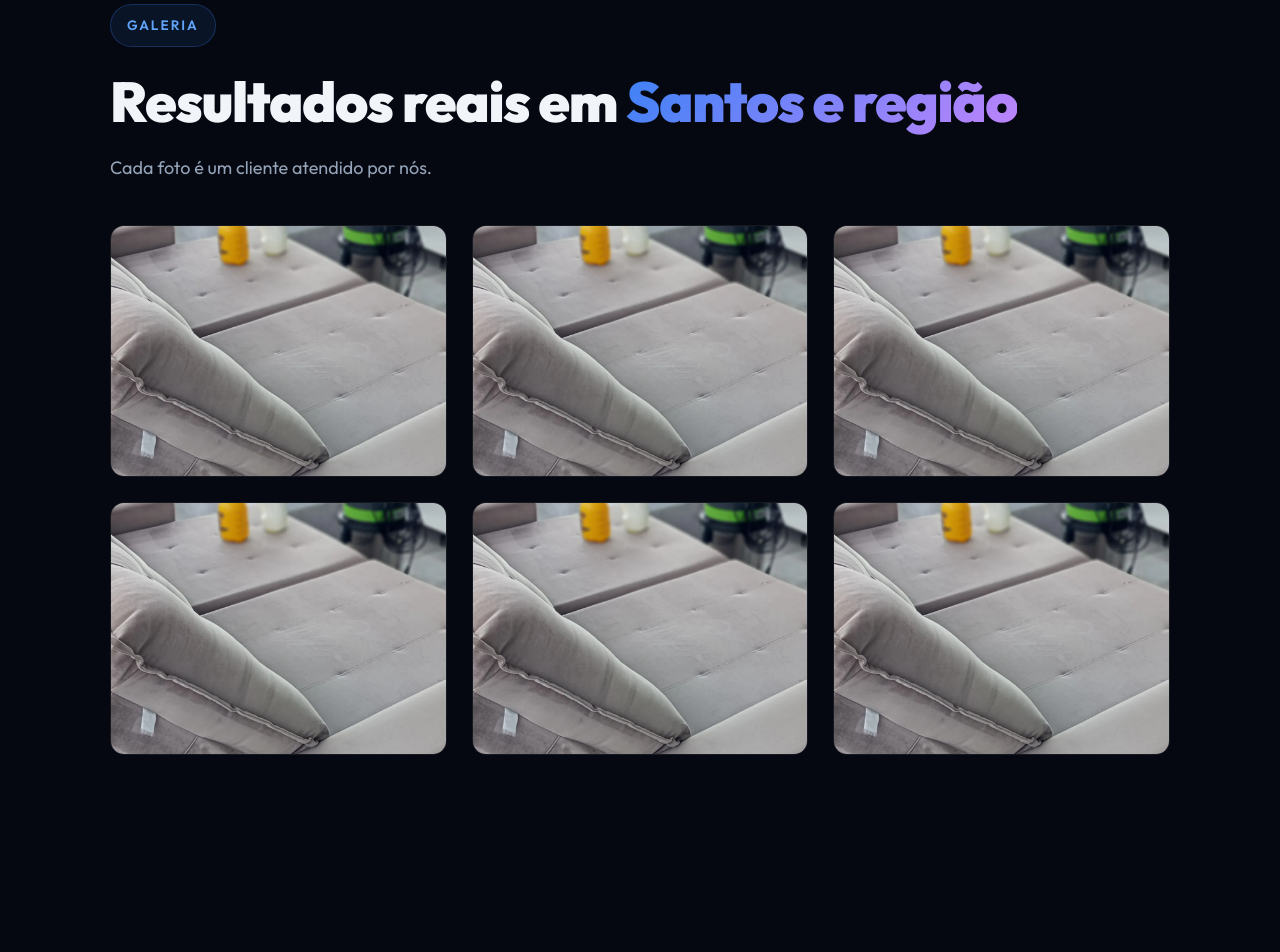
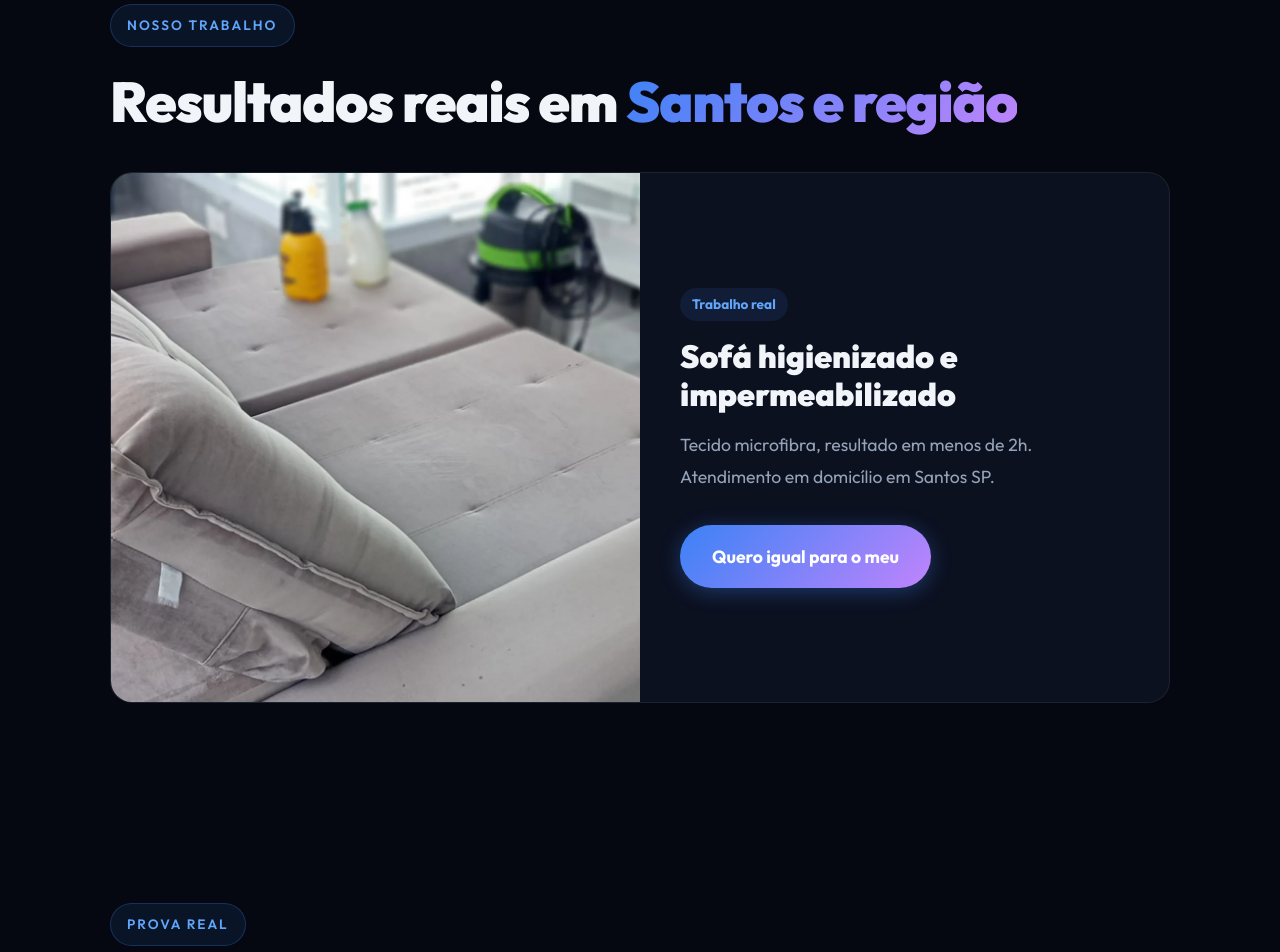
Before and after one commit to Dantjr/jr-wash-landing, a plain HTML site: page index.html in a window 1280 px wide. Shown: the part 3120-4072 px from the top of the page. Drawn offline with Linux system fonts and the light colour scheme.

Commit message:
Refactor: Replace gallery with highlight card in two columns

```diff
--- a/index.html
+++ b/index.html
@@ -10,7 +10,7 @@
   <link href="https://fonts.googleapis.com/css2?family=Bebas+Neue&family=Outfit:wght@300;400;500;600;700;900&display=swap" rel="stylesheet">
   <style>
     /* =============================================
-       JR. WASH — CSS FINAL V4 (REFINAMENTO)
+       JR. WASH — CSS FINAL V5 (CARD DESTAQUE)
     ============================================= */
     :root {
       --bg-deep: #050810;
@@ -306,30 +306,40 @@
     .service-item i { font-size: 2.5rem; display: block; margin-bottom: 12px; }
     .service-item span { font-weight: 700; font-size: 1.1rem; }
 
-    /* GALERIA */
-    .gallery-grid {
+    /* CARD DESTAQUE (SUBSTITUI GALERIA) */
+    .highlight-card {
         display: grid;
-        grid-template-columns: repeat(2, 1fr);
-        gap: 15px;
+        grid-template-columns: 1fr;
+        background: var(--bg-card);
+        border: 1px solid var(--bg-border);
+        border-radius: var(--radius-lg);
+        overflow: hidden;
         margin-top: 40px;
     }
     @media(min-width: 768px) {
-        .gallery-grid { grid-template-columns: repeat(3, 1fr); gap: 25px; }
+        .highlight-card { grid-template-columns: 1fr 1fr; align-items: center; }
     }
-    .gallery-item {
-        position: relative;
-        border-radius: var(--radius-md);
-        overflow: hidden;
-        aspect-ratio: 4/3;
-        border: 1px solid var(--bg-border);
-    }
-    .gallery-item img {
+    .highlight-img {
         width: 100%;
         height: 100%;
+        min-height: 300px;
         object-fit: cover;
-        transition: transform 0.5s ease;
     }
-    .gallery-item:hover img { transform: scale(1.1); }
+    .highlight-content {
+        padding: 40px;
+    }
+    .highlight-badge {
+        display: inline-block;
+        background: rgba(59, 130, 246, 0.1);
+        color: var(--blue-400);
+        padding: 4px 12px;
+        border-radius: 999px;
+        font-size: 0.85rem;
+        font-weight: 700;
+        margin-bottom: 16px;
+    }
+    .highlight-content h3 { font-size: 2rem; font-weight: 900; margin-bottom: 16px; line-height: 1.2; }
+    .highlight-content p { color: var(--text-secondary); margin-bottom: 32px; font-size: 1.1rem; }
 
     /* DEPOIMENTOS */
     .testimonials-grid {
@@ -599,30 +609,21 @@
     </div>
   </section>
 
-  <!-- ==================== NOSSO TRABALHO (GALERIA) ==================== -->
+  <!-- ==================== NOSSO TRABALHO (CARD DESTAQUE) ==================== -->
   <section class="section" id="galeria">
     <div class="container">
-        <div class="section-label fade-up">Galeria</div>
+        <div class="section-label fade-up">Nosso Trabalho</div>
         <h2 class="section-title fade-up">Resultados reais em <span class="gradient-text">Santos e região</span></h2>
-        <p class="fade-up" style="color: var(--text-secondary); margin-top: -20px; margin-bottom: 30px;">Cada foto é um cliente atendido por nós.</p>
-        <div class="gallery-grid">
-            <div class="gallery-item fade-up">
-                <img src="trabalho-1.png" alt="Resultado de higienização JR Wash">
-            </div>
-            <div class="gallery-item fade-up">
-                <img src="trabalho-1.png" alt="Resultado de higienização JR Wash">
-            </div>
-            <div class="gallery-item fade-up">
-                <img src="trabalho-1.png" alt="Resultado de higienização JR Wash">
-            </div>
-            <div class="gallery-item fade-up">
-                <img src="trabalho-1.png" alt="Resultado de higienização JR Wash">
-            </div>
-            <div class="gallery-item fade-up">
-                <img src="trabalho-1.png" alt="Resultado de higienização JR Wash">
-            </div>
-            <div class="gallery-item fade-up">
-                <img src="trabalho-1.png" alt="Resultado de higienização JR Wash">
+
+        <div class="highlight-card fade-up">
+            <img src="trabalho-1.png" alt="Sofá higienizado JR Wash" class="highlight-img">
+            <div class="highlight-content">
+                <span class="highlight-badge">Trabalho real</span>
+                <h3>Sofá higienizado e impermeabilizado</h3>
+                <p>Tecido microfibra, resultado em menos de 2h. Atendimento em domicílio em Santos SP.</p>
+                <a href="https://wa.me/5513999999999?text=Olá! Vi o sofá de microfibra e quero um orçamento igual para o meu." class="btn btn--primary wa-link" target="_blank">
+                    Quero igual para o meu
+                </a>
             </div>
         </div>
     </div>
```
